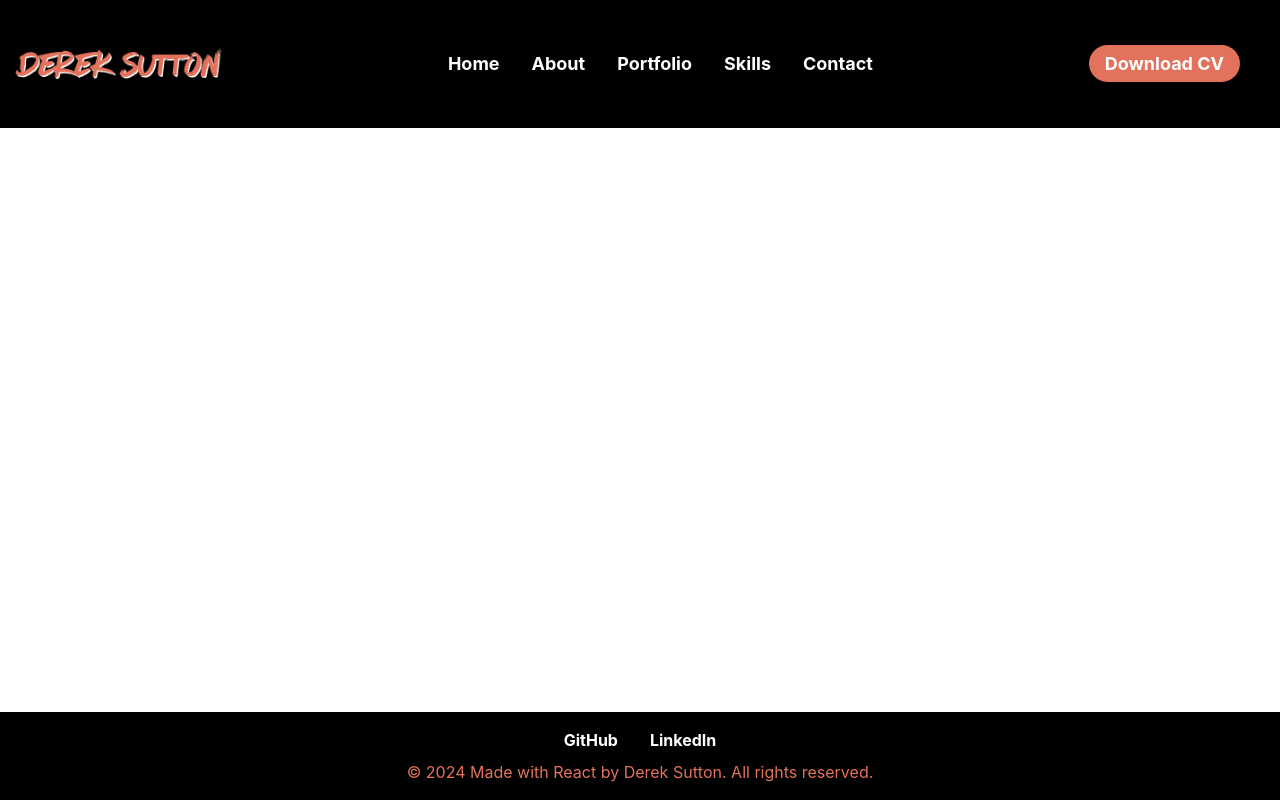
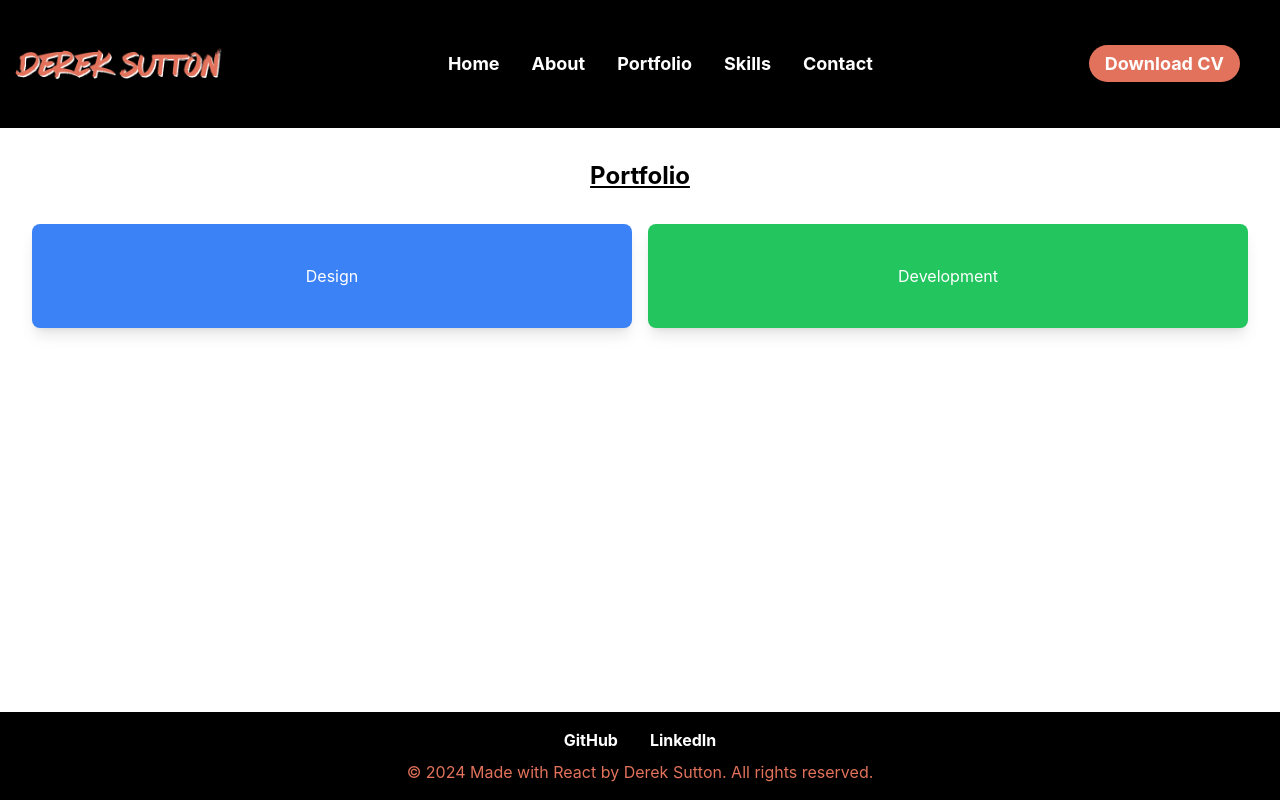
Before and after one commit to dereksutton/portfolio, a React (Create React App) app: page / in a window 1280 px wide. Both pictures are taken after a click on the link "Portfolio". Built offline with nearby package versions, Linux system fonts and the light colour scheme; the HTML template or start-up script is replaced by a standard one.

Commit message:
working on developing the dual portfolio experience

```diff
--- a/src/App.css
+++ b/src/App.css
@@ -63,6 +63,8 @@ footer a {
 footer a:hover {
   color: var(--coral);
 }
+
+
 
 @media (max-width: 1279px) {
 
--- a/src/App.js
+++ b/src/App.js
@@ -19,6 +19,8 @@ const App = () => {
       <div className="content">
         {selectedSection === 'Home' && <Home />}
         {selectedSection === 'About' && <About />}
+        {selectedSection === 'Portfolio' && <Portfolio />}
+        {selectedSection === 'Skills' && <Skills />}
         {selectedSection === 'Contact' && <Contact />}
       </div>
       <Footer />
--- a/src/components/Portfolio.js
+++ b/src/components/Portfolio.js
@@ -0,0 +1,81 @@
+import React, { useState } from 'react';
+import { motion, AnimatePresence } from 'framer-motion';
+
+const Portfolio = () => {
+    const [selectedCategory, setSelectedCategory] = useState(null);
+
+    const cardVariants = {
+        initial: {
+            opacity: 0,
+            scale: 0.8
+        },
+        animate: {
+            opacity: 1,
+            scale: 1,
+            transition: { duration: 0.5 }
+        },
+        exit: {
+            opacity: 0,
+            scale: 0.8,
+            transition: { duration: 0.5 }
+        },
+        expanded: {
+            width: '100%',
+            height: '100%',
+            top: 0,
+            left: 0,
+            right: 0,
+            bottom: 0,
+            position: 'fixed',
+            zIndex: 10,
+            borderRadius: 0,
+            transition: { duration: 0.5 }
+        }
+    };
+
+    return (
+        <section className="p-8">
+            <h2 className="text-2xl font-bold underline mb-8 text-center">Portfolio</h2>
+            {!selectedCategory && (
+                <div className="grid grid-cols-1 sm:grid-cols-2 lg:grid-cols-2 gap-4">
+                    <motion.div
+                        className="bg-blue-500 p-10 text-white rounded-lg shadow-lg cursor-pointer"
+                        onClick={() => setSelectedCategory('design')}
+                        variants={cardVariants}
+                        initial="initial"
+                        animate="animate"
+                        exit="exit"
+                    >
+                        Design
+                    </motion.div>
+                    <motion.div
+                        className="bg-green-500 p-10 text-white rounded-lg shadow-lg cursor-pointer"
+                        onClick={() => setSelectedCategory('development')}
+                        variants={cardVariants}
+                        initial="initial"
+                        animate="animate"
+                        exit="exit"
+                    >
+                        Development
+                    </motion.div>
+                </div>
+            )}
+            {/* Projects will go here */}
+            <AnimatePresence>
+                {selectedCategory && (
+                    <motion.div
+                    className="bg-gray-100 p-10"
+                    variants={cardVariants}
+                    initial="initial"
+                    animate="expanded"
+                    exit="exit"
+                    >
+                        Category Content!
+                    </motion.div>
+                )}
+            </AnimatePresence>
+        </section>
+    );
+};
+
+export default Portfolio;
```
